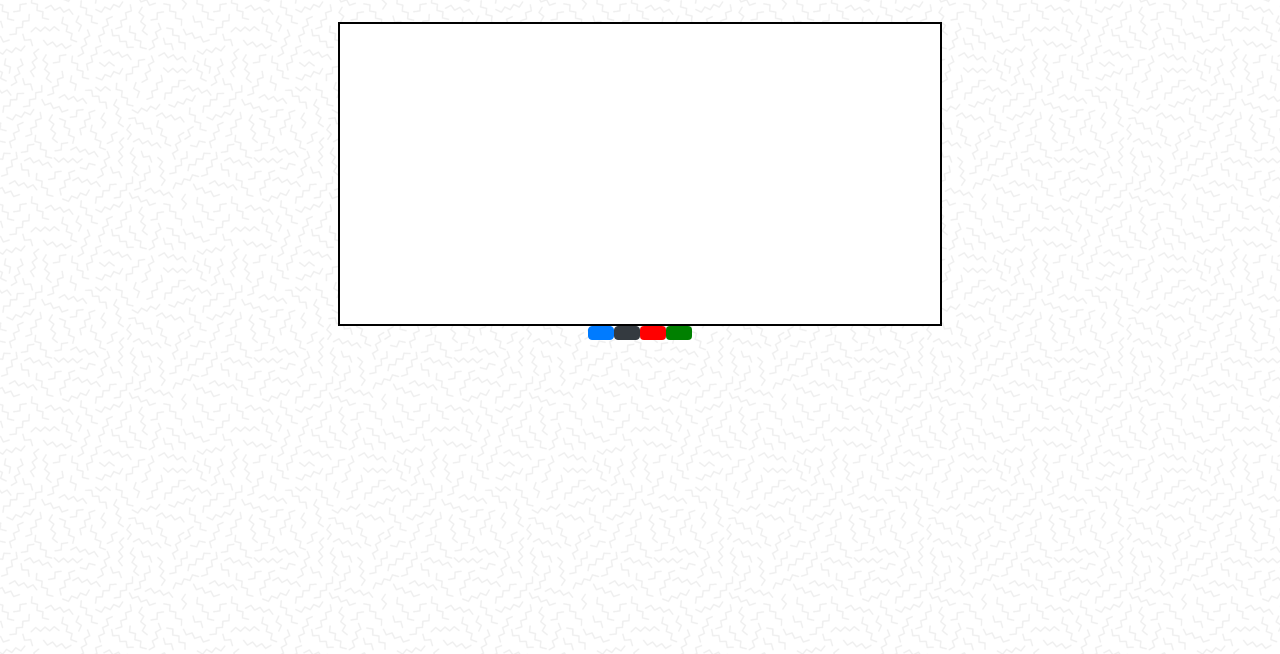
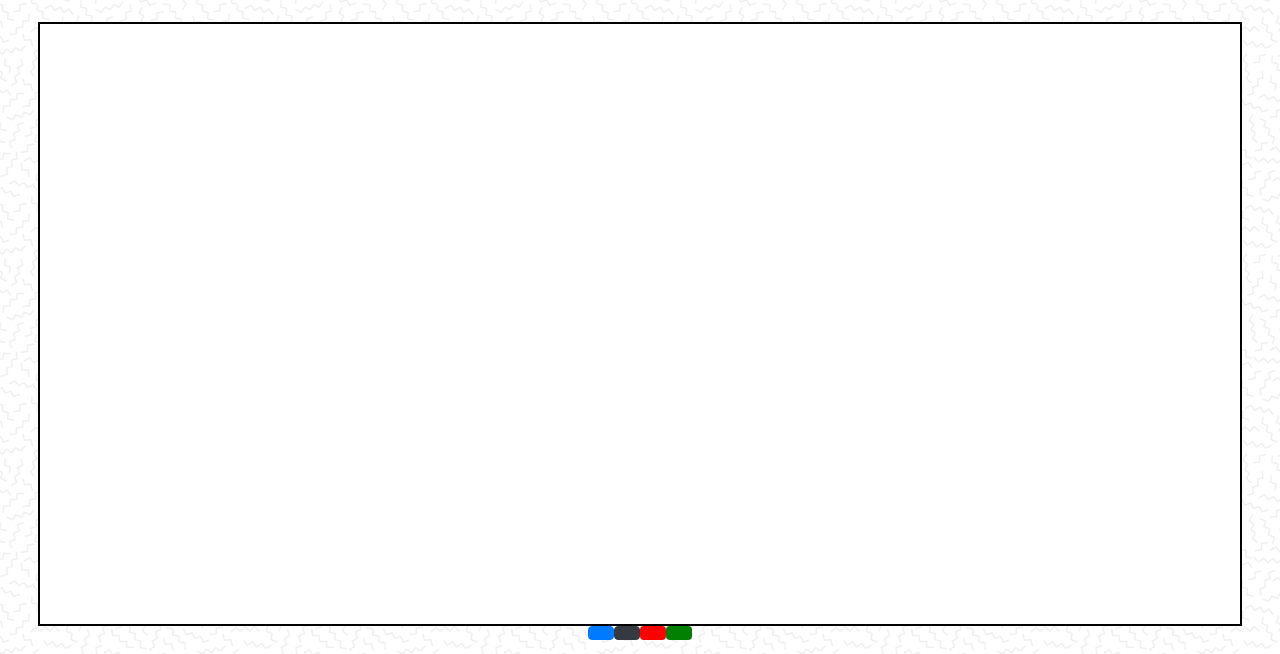
Before and after one commit to CJosephW/DrawTogetherApp, a website: page client/index.html in a window 1280 px wide. Shown: the part 71-725 px from the top of the page. Drawn offline with nearby package versions, Linux system fonts and the light colour scheme.

Commit message:
style changes including custom cursor

```diff
--- a/client/index.html
+++ b/client/index.html
@@ -23,7 +23,7 @@
 
         <h1 id = 'main-header'>DrawTogether!</h1>
 
-        <canvas id = "draw-canvas" width ="600" height=  "300" style="border: 2px solid black;"></canvas>
+        <canvas id = "draw-canvas" width ="1200" height=  "600" style="border: 2px solid black;"></canvas>
 
         <div class = 'container'>
             <button id = 'blue' type = 'button' class = 'btn btn-primary'></button>
--- a/client/stlye/main.css
+++ b/client/stlye/main.css
@@ -22,6 +22,7 @@ canvas{
     margin: auto;
     margin-top: 25px;
     background-color: white;
+    cursor: url('/images/pen.png') 1 16, auto;
 }
 .container{
     display: flex;
```
Also changed, not shown: client/images/pen.png (added), 1 other file.
